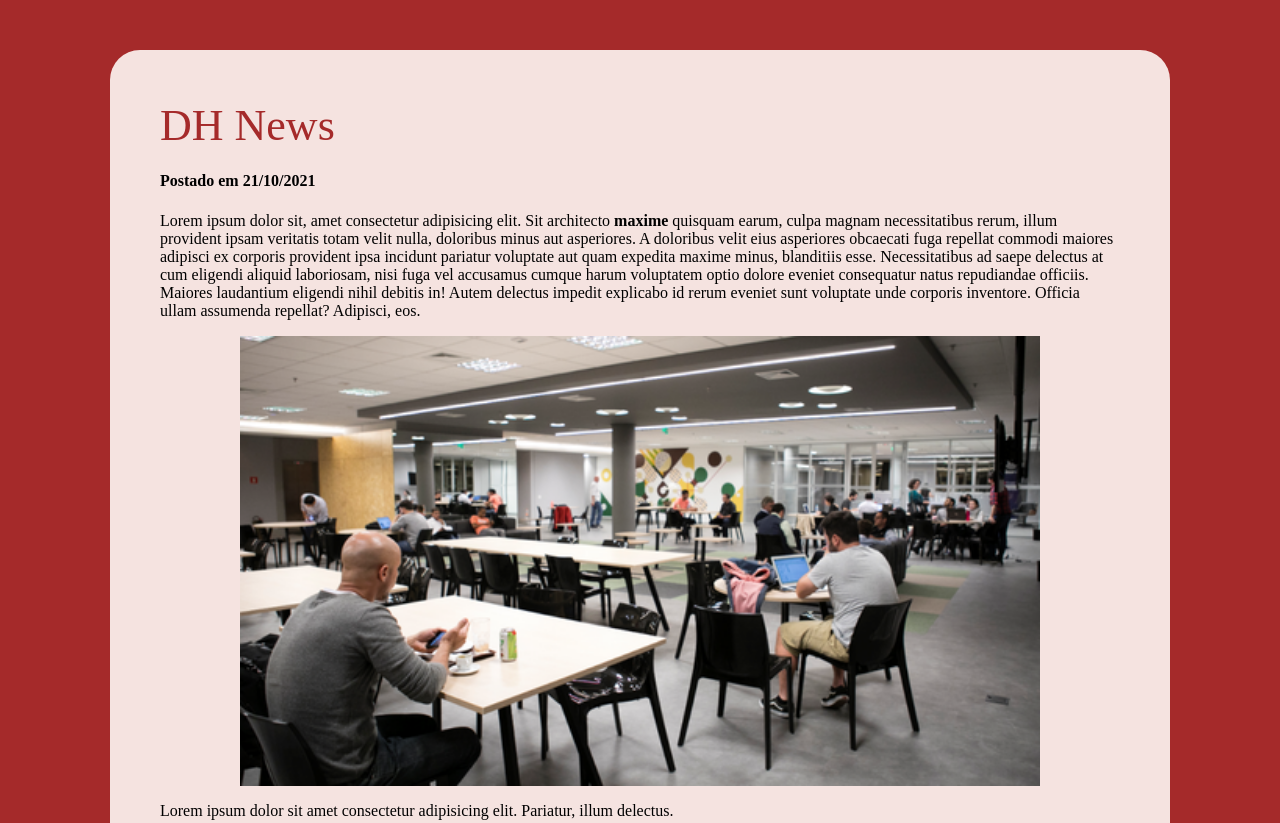
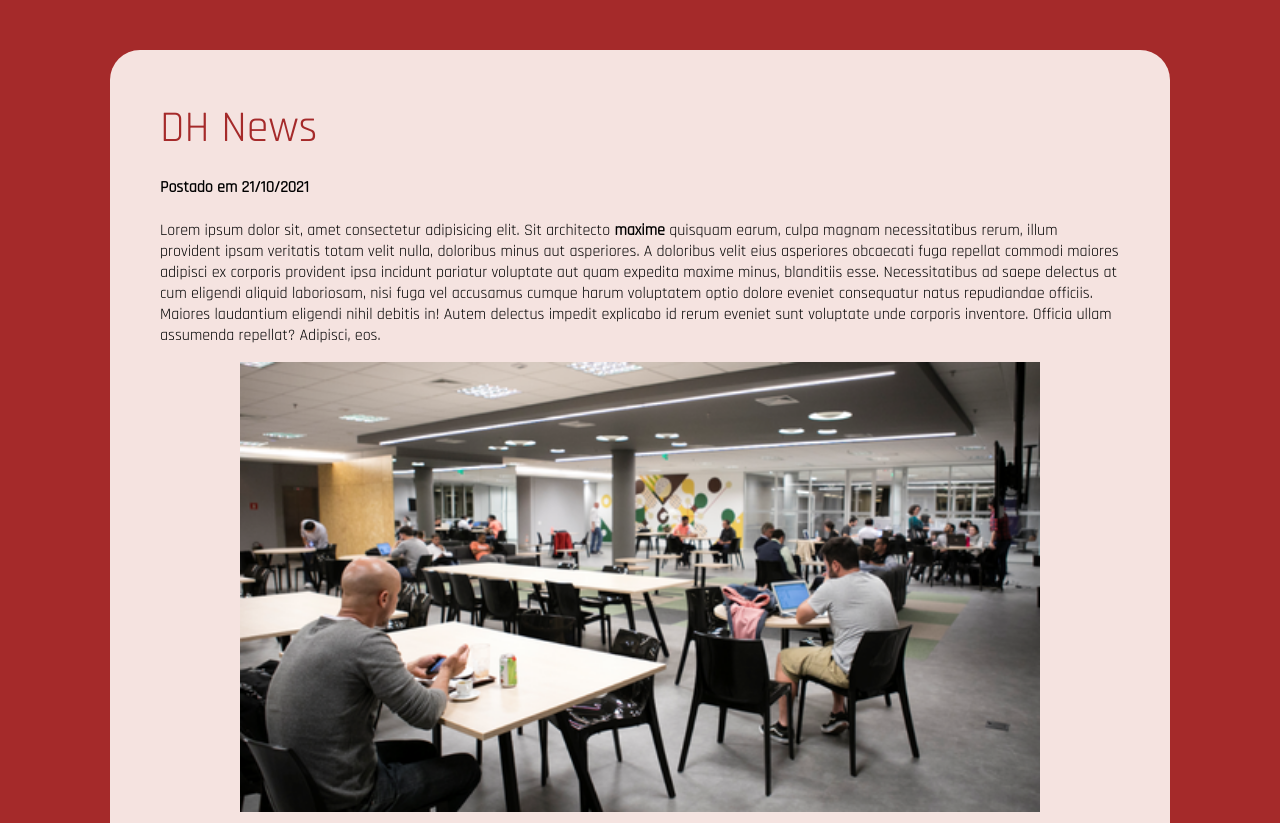
Before and after one commit to nati3054/DH-News, a plain HTML site: page index.html in a window 1280 px wide. Shown: the top 823 px of the page. Drawn offline with Linux system fonts and the light colour scheme.

Commit message:
fonte colocada

```diff
--- a/css/estilo-2.css
+++ b/css/estilo-2.css
@@ -1,5 +1,6 @@
 body{
     background-color: brown;
+    font-family: 'Rajdhani', sans-serif;
 }
 header {
     color: brown;
@@ -32,4 +33,5 @@ footer{
     margin: 0 auto 50px  auto ;
 
 
+
 }
--- a/index.html
+++ b/index.html
@@ -4,6 +4,9 @@
     <meta charset="UTF-8">
     <meta http-equiv="X-UA-Compatible" content="IE=edge">
     <meta name="viewport" content="width=device-width, initial-scale=1.0">
+    <link rel="preconnect" href="https://fonts.googleapis.com">
+    <link rel="preconnect" href="https://fonts.gstatic.com" crossorigin>
+    <link href="https://fonts.googleapis.com/css2?family=Rajdhani&display=swap" rel="stylesheet">
     <title>DH News</title>
     <link rel="stylesheet" href="./css/estilo-2.css">
 </head>
```
